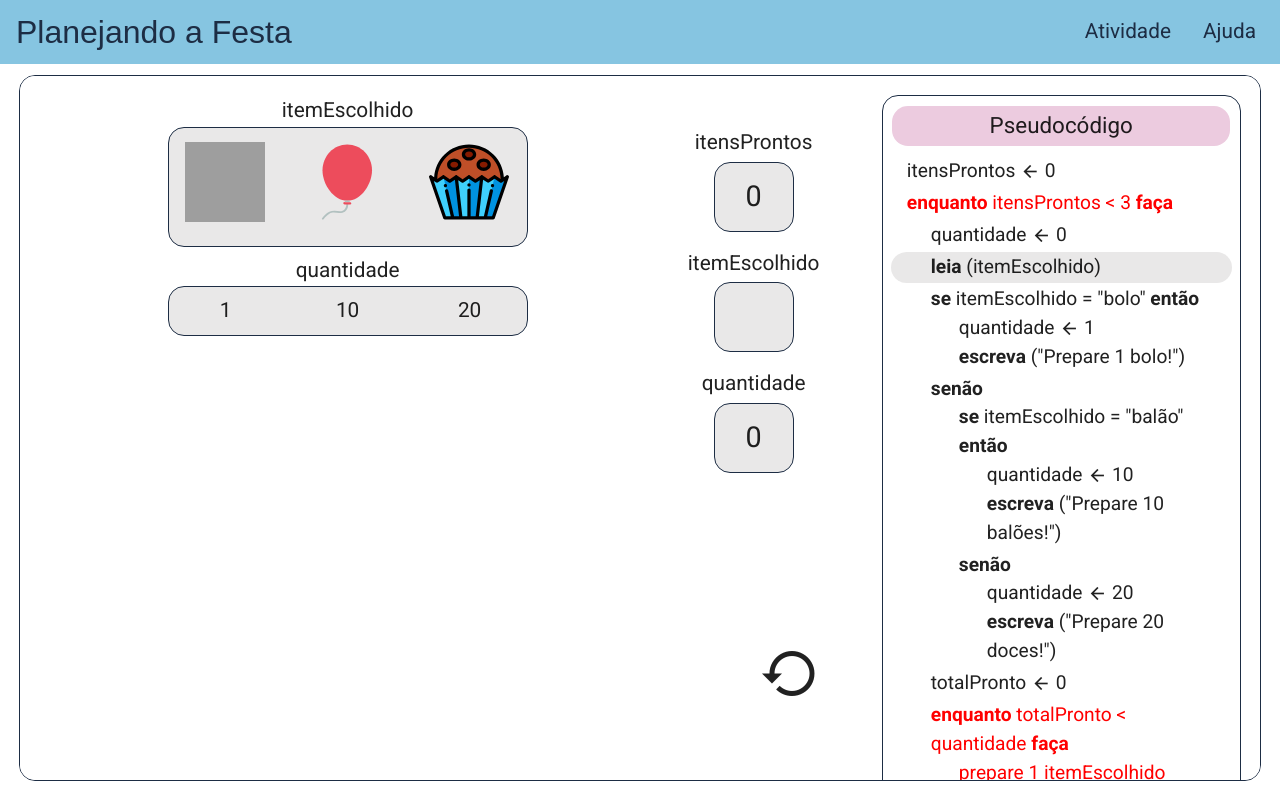
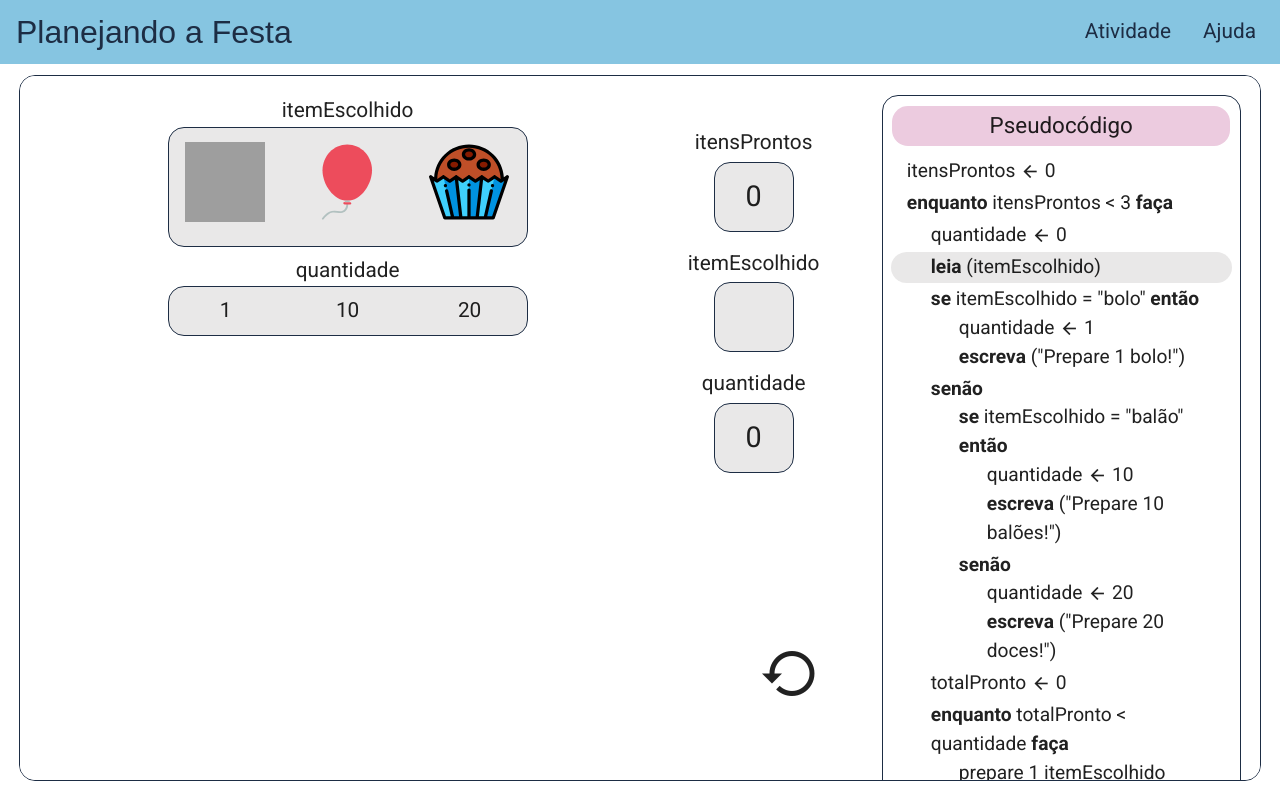
Before and after one commit to mariliatd/logic-sims-mvp, a Vue app: page / in a window 1280 px wide. Built offline with nearby package versions, Linux system fonts and the light colour scheme; grey boxes are pictures that could not be loaded; a web font is replaced by a local one.

Commit message:
fix: remove test color

```diff
--- a/src/components/pseudocode/Loop.vue
+++ b/src/components/pseudocode/Loop.vue
@@ -5,8 +5,4 @@
   </p>
 </template>
 
-<style>
-.loop-color {
-  color: red;
-}
-</style>
+<style></style>
```
